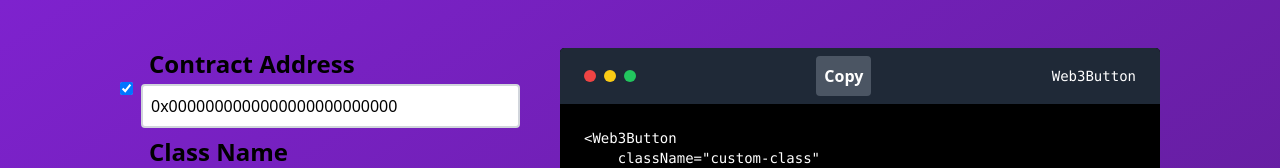
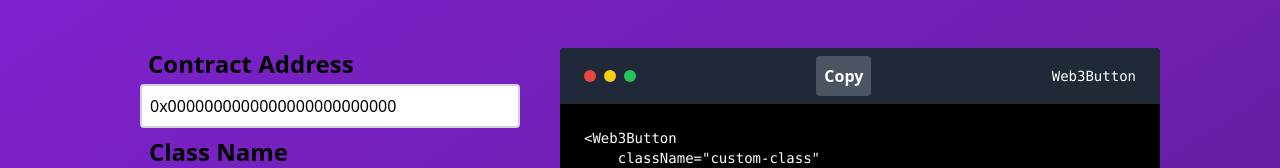
Before and after one commit to BankkRoll/thirdweb-Web3Button-generator, a Next.js app: page / in a window 1280 px wide. Shown: the top 168 px of the page. Built offline with nearby package versions, Linux system fonts and the light colour scheme.

Commit message:
Update index.tsx

```diff
--- a/src/pages/index.tsx
+++ b/src/pages/index.tsx
@@ -83,8 +83,7 @@
     <div className="flex min-h-screen bg-gradient-to-br from-purple-700 to-purple-900 px-10 py-12 justify-center gap-10">
       <div className="w-1/3 space-y-2 text-black">
         <div className="flex items-center">
-          <input type="checkbox" checked={checkboxes.contractAddress} onChange={() => handleCheckboxChange('contractAddress')} />
-          <label className="block ml-2 w-full">
+          <label className="block ml-5 w-full">
             <span className="text-black font-bold text-2xl ml-2">Contract Address</span>
             <input
               className="mt-1 block w-full p-2 border-2 border-gray-300 rounded"
@@ -371,10 +370,8 @@
     >
       Execute Action
     </Web3Button>
-
-
   </div>
-  </div>
+ </div>
 </div>
   );
 };
```
